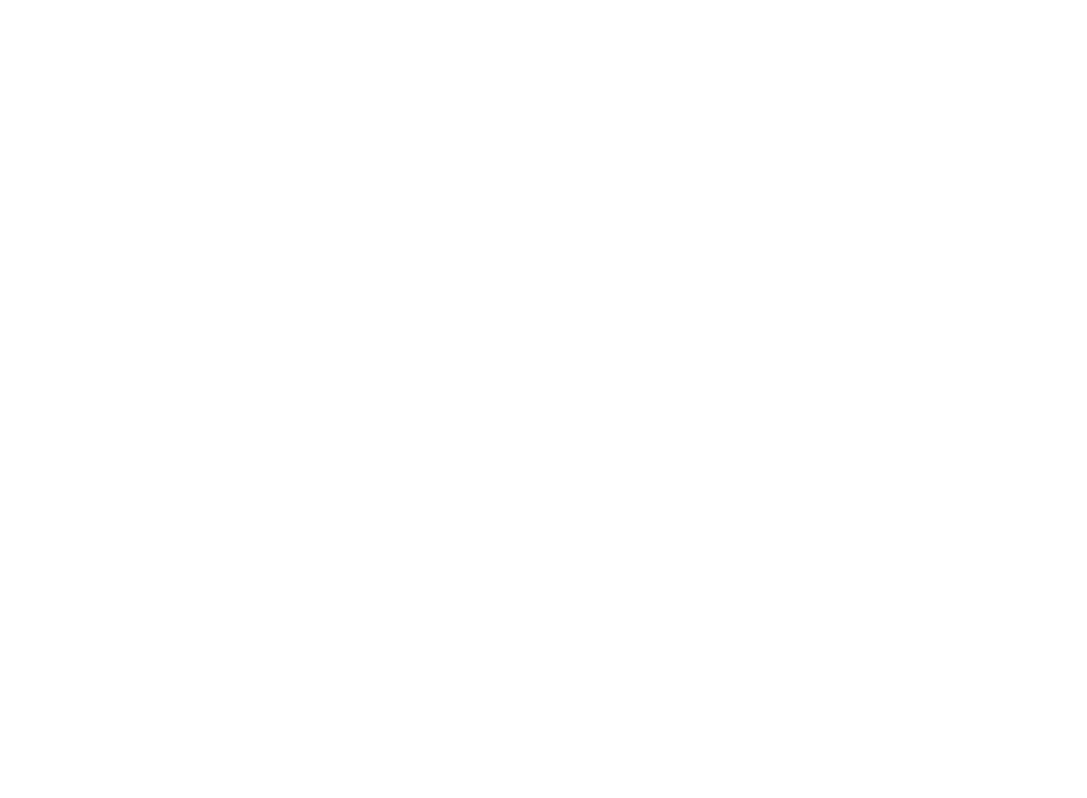
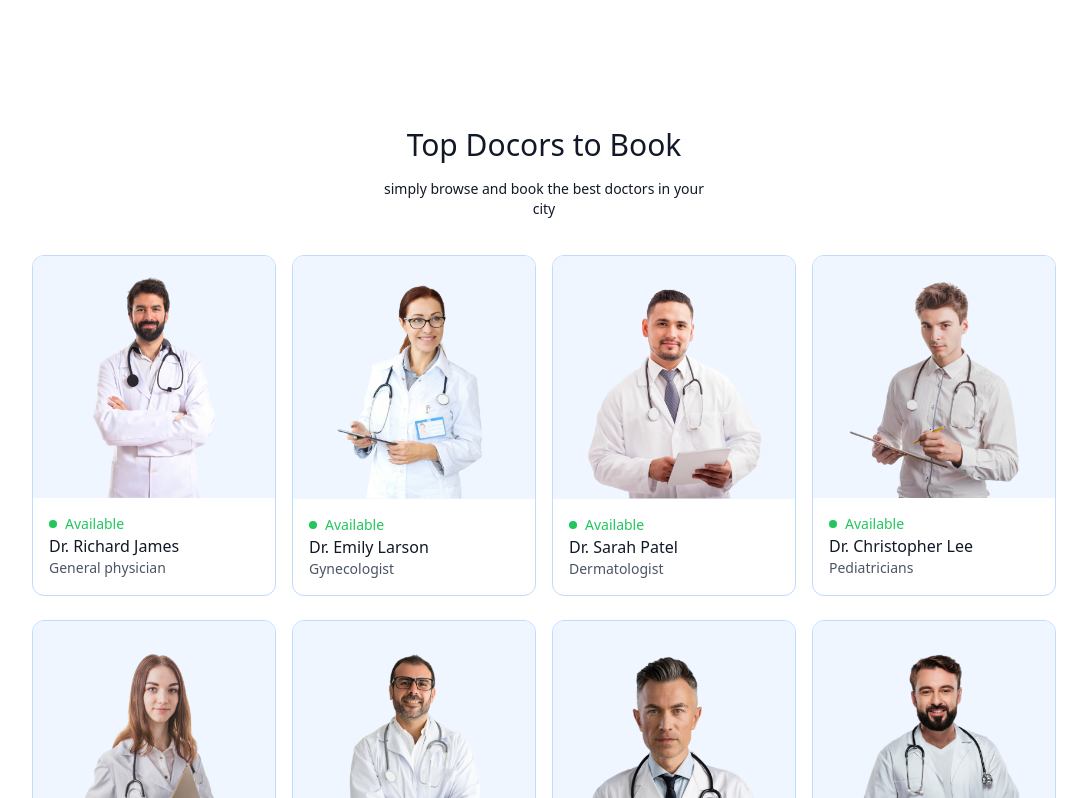
Before and after one commit to Loyoenock/doctorappointment, a React (Vite) app in the folder frontend/: page / in a window 1280 px wide. Shown: the part 962-1760 px from the top of the page, without its empty margins (96-1183 px from the left). Before the commit the page ends 1025 px from the top, so only its background shows below. Built offline with nearby package versions, Linux system fonts and the light colour scheme.

Commit message:
Section - Top doctors added

```diff
--- /dev/null
+++ b/frontend/src/components/TopDoctors.jsx
@@ -0,0 +1,31 @@
+import React from 'react'
+import { doctors } from '../assets/assets'
+
+const TopDoctors = () => {
+  return (
+    <section className='flex flex-col items-center gap-4 my-16 text-gray-900 md:mx=10'>
+      <h1 className='text-3xl font-medium'>Top Docors to Book</h1>
+      <p className='sm:w-1/3 text-center text-sm'> simply browse and book the best doctors in your city</p>
+      <div className='w-full grid grid-cols-auto gap-4 pt-5 gap-y-6 px-3 sm:px-0'>
+        {
+          doctors.slice(0, 10).map((doctor, i) => (
+            <div key={i} className='border border-blue-200 rounded-xl overflow-hidden cursor-pointer hover:translate-y-[-10] transition-all duration-500'>
+              <img src={doctor.image} className='bg-blue-50' />
+              <div className='p-4'>
+                <div className='flex items-center gap-2 text-sm text-center text-green-500'>
+                  <p className='w-2 h-2 bg-green-500 rounded-full'></p><p>Available</p>
+                </div>
+                <p className='text-gray-900 font-lg font-medium'>{doctor.name}</p>
+                <p className='text-gray-600 text-sm'>{doctor.speciality}</p>
+              </div>
+
+            </div>
+          ))
+        }
+      </div>
+      <button className='text-gray-600 bg-blue-50 px-12 py-3 rounded-full mt-10'>More</button>
+    </section>
+  )
+}
+
+export default TopDoctors
--- a/frontend/src/pages/Home.jsx
+++ b/frontend/src/pages/Home.jsx
@@ -1,12 +1,14 @@
 import React from 'react'
 import Header from '../components/Header'
 import SpecialityMenu from '../components/SpecialityMenu'
+import TopDoctors from '../components/TopDoctors'
 
 const Home = () => {
   return (
     <>
       <Header />
       <SpecialityMenu />
+      <TopDoctors />
     </>
   )
 }
--- a/frontend/tailwind.config.js
+++ b/frontend/tailwind.config.js
@@ -8,6 +8,9 @@
     extend: {
       colors: {
         primary: '#5f6fff',
+      },
+      gridTemplateColumns:{
+        auto: 'repeat(auto-fill, minmax(200px, 1fr))',
       }
     },
   },
```
